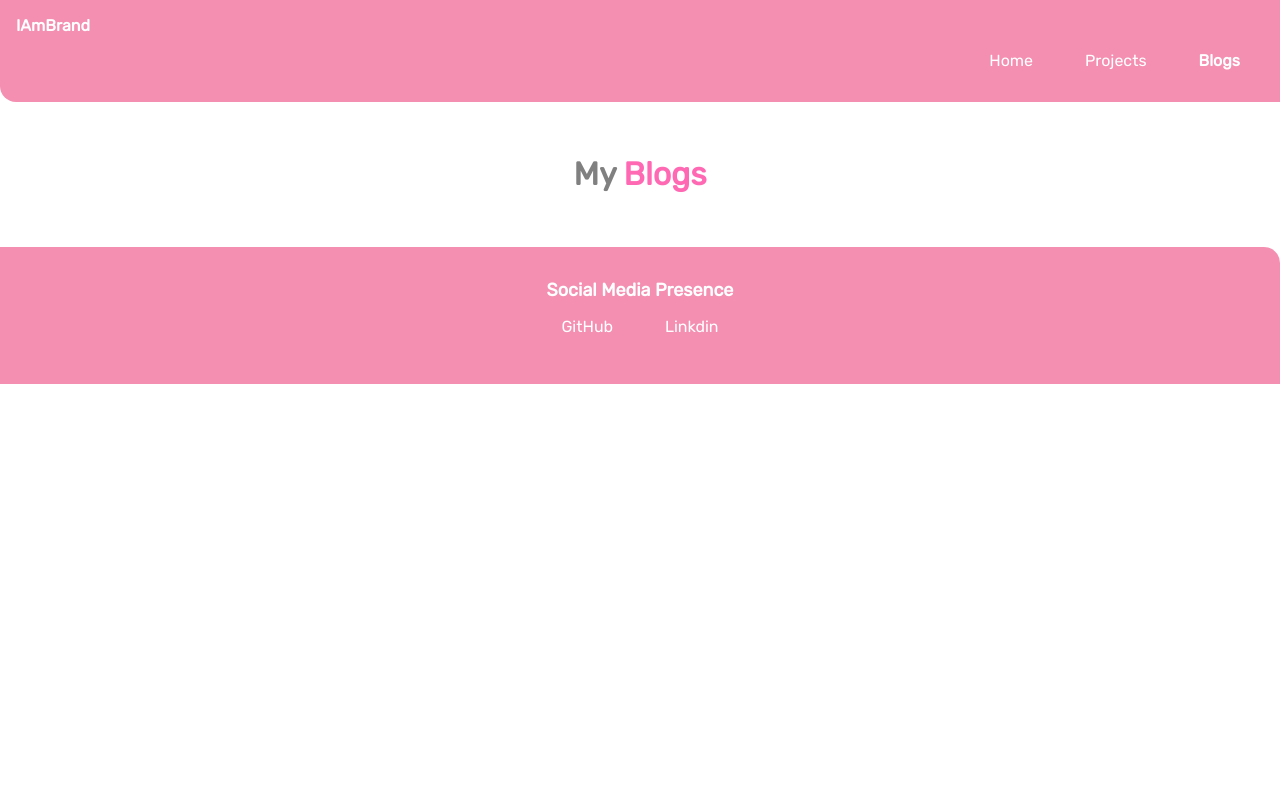
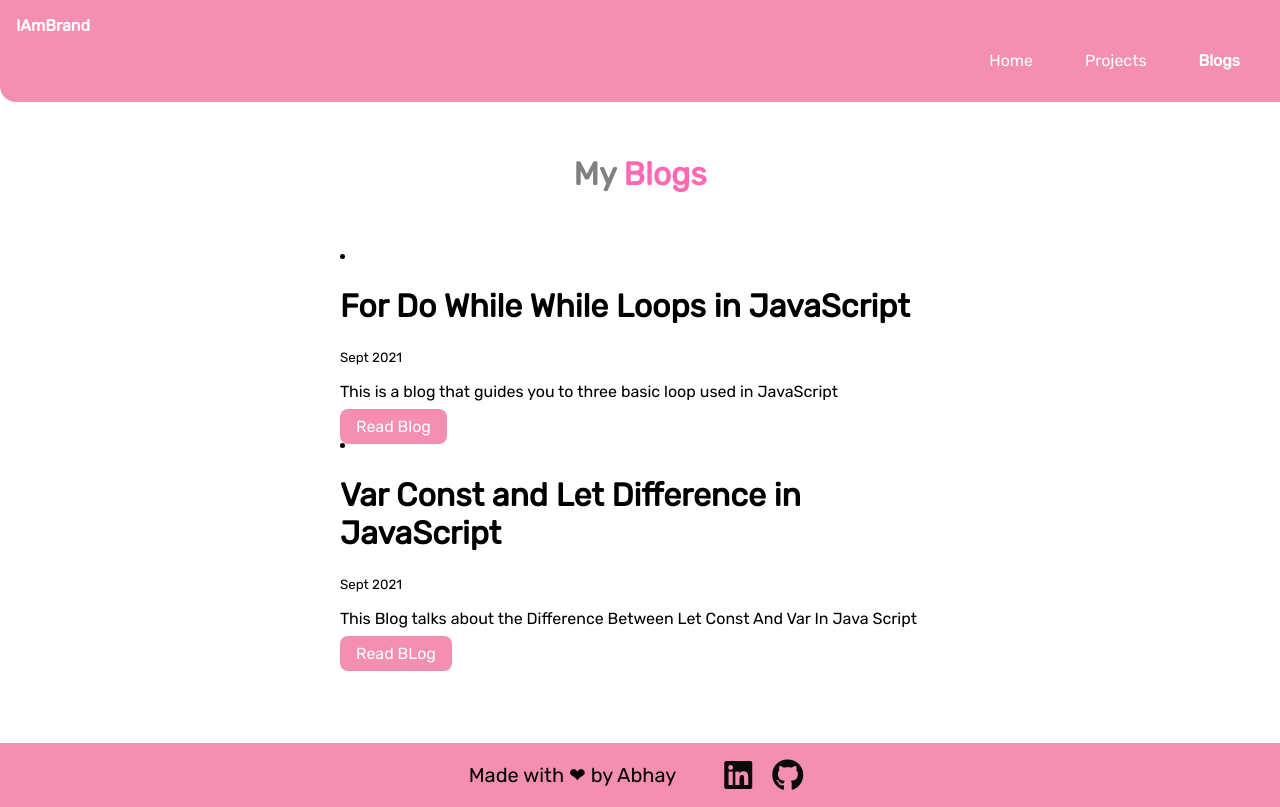
Before and after one commit to abhaymishr/Portfolio, a plain HTML site: page Blogs.html in a window 1280 px wide. Drawn offline with Linux system fonts and the light colour scheme.

Commit message:
style:Footer Updated

```diff
--- a/Blogs.html
+++ b/Blogs.html
@@ -5,6 +5,12 @@
     <meta name="viewport" content="width=device-width, initial-scale=1.0">
     <title>Blogs</title>
     <link rel="stylesheet" href="/style.css">
+    <link
+      rel="stylesheet"
+      href="https://use.fontawesome.com/releases/v5.15.4/css/all.css"
+      integrity="sha384-DyZ88mC6Up2uqS4h/KRgHuoeGwBcD4Ng9SiP4dIRy0EXTlnuz47vAwmeGwVChigm"
+      crossorigin="anonymous"
+    />
 </head>
 <body>
 
@@ -32,17 +38,51 @@
         <h1 style="text-align: center;color: gray;">My <span style="color:hotpink">Blogs</span></h1>
     </header>
 
-    <footer class="footer">
-        <div class="footer-header">
-            Social Media Presence
+    <div class="container container-center">
+        <li>
+            <h1>
+                For Do While While Loops in JavaScript
+            </h1>
+
+
+            <small>Sept 2021</small>
+            <p> This is a blog that guides you to three basic loop used in JavaScript </p>
+            <a class="link link-primary" href="https://abhaymishra.hashnode.dev/fordo-while-and-while-loop-in-java-script">Read Blog</a>
+
+
+
+        </li>
+
     </div>
 
-        <ul class="list-non-bullet" class="social links">
-            <li class="list-item-inline"><a class="link" href="https://github.com/abhaymishr">GitHub</a></li>
-            <li class="list-item-inline"><a class="link" href="https://www.linkedin.com/in/abhaymishr/">Linkdin</a></li>
+    <div class="container container-center">
+        <li>
+            <h1>
+                Var Const and Let Difference in JavaScript
+            </h1>
 
-        </ul>
-    </footer>
+
+            <small>Sept 2021</small>
+            <p>This Blog talks about the Difference Between Let Const And Var In Java Script </p>
+            <a class="link link-primary" href="https://abhaymishra.hashnode.dev/let-const-difference-in-java-script">Read BLog</a>
+
+
+
+        </li>
+
+    </div>
+
+    <footer class="main-footer">
+        <div class="footer-content">
+          <p class="footer-text">Made with ❤ by Abhay <br /></p>
+
+          <div class="social">
+            <a href="https://www.linkedin.com/in/abhaymishr/" target="_blank"><i class="fab fa-linkedin fa-2x"></i></a>
+            <a href="https://github.com/abhaymishr" target="_blank"><i class="fab fa-github fa-2x"></i></a>
+
+          </div>
+        </div>
+      </footer>
 
 </body>
 </html>
--- a/style.css
+++ b/style.css
@@ -138,24 +138,33 @@ margin: auto;
     background-color: var(--off-white);
 }
 
-.footer{
+.main-footer {
+    color: rgb(0, 0, 0);
+    /* width: 100%; */
+    /* border-top: 1px solid black; */
+    margin-top: 5rem;
+    background-color: #f48fb1;
+  }
 
-background-color: var(--primary-color);
-padding: 2rem 1rem;
-text-align: center;
-color: white;
-border-top-right-radius: 1rem;
-}
+  .footer-content {
+    display: flex;
+    justify-content: center;
+    align-items: center;
+  }
 
-.footer .link{
-    color: white;
-}
+  .footer-text {
+    font-size: 20px;
+    margin-right: 40px;
+  }
 
-.footer ul{
-    padding-inline-start: 0px;
-}
-
-.footer .footer-header{
-    font-weight: bold;
-    font-size: large;
-}
+  .social .fab {
+    border-radius: 50%;
+    color: rgb(10, 10, 10);
+    /* color: var(--primary-color); */
+    text-align: center;
+    padding: 0.5rem;
+  }
+  .social .fab:hover {
+    background-color: var(--primary-color);
+    cursor: pointer;
+  }
```
Also changed, not shown: Projects.html (+37 -31 lines), index.html (+15 -9 lines).
